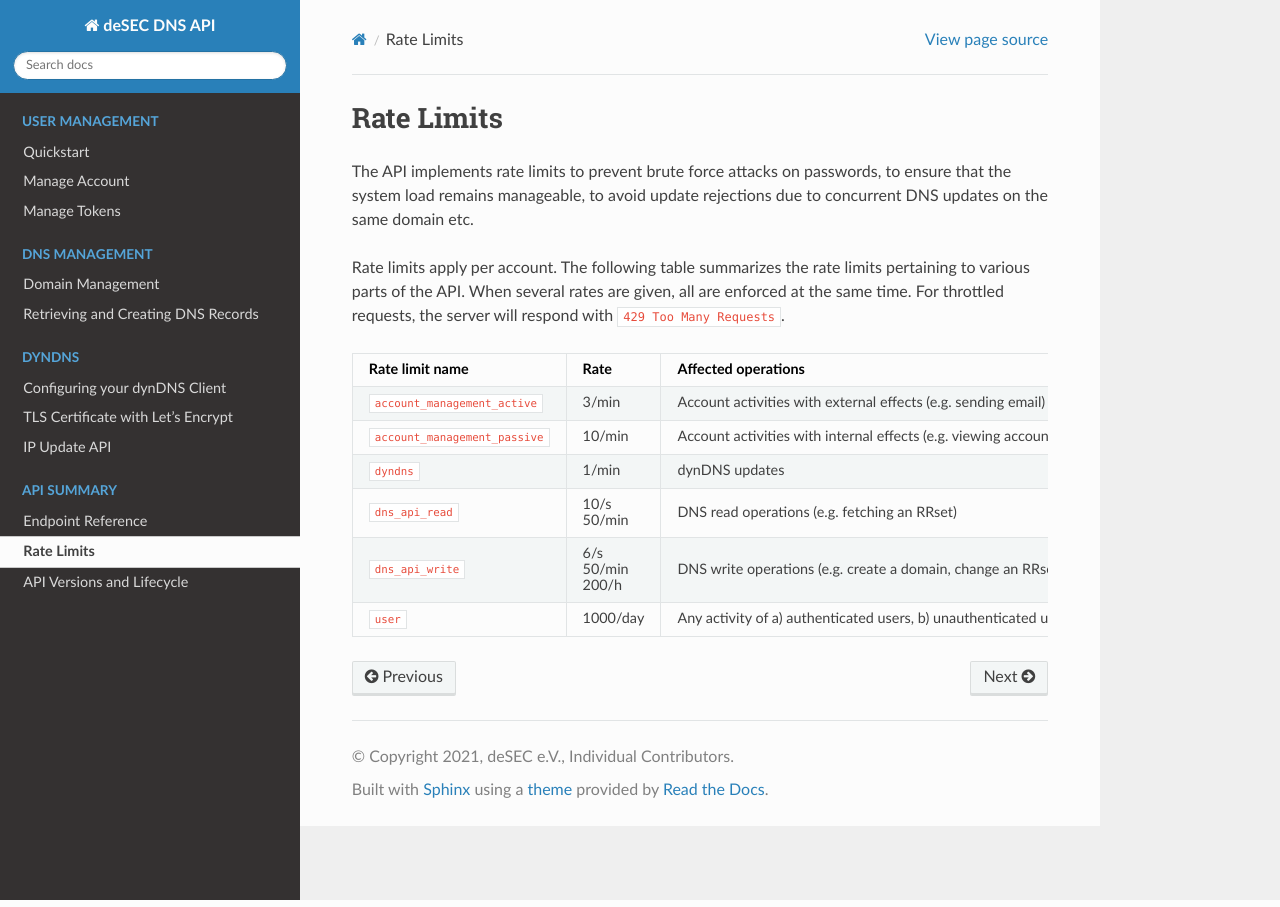
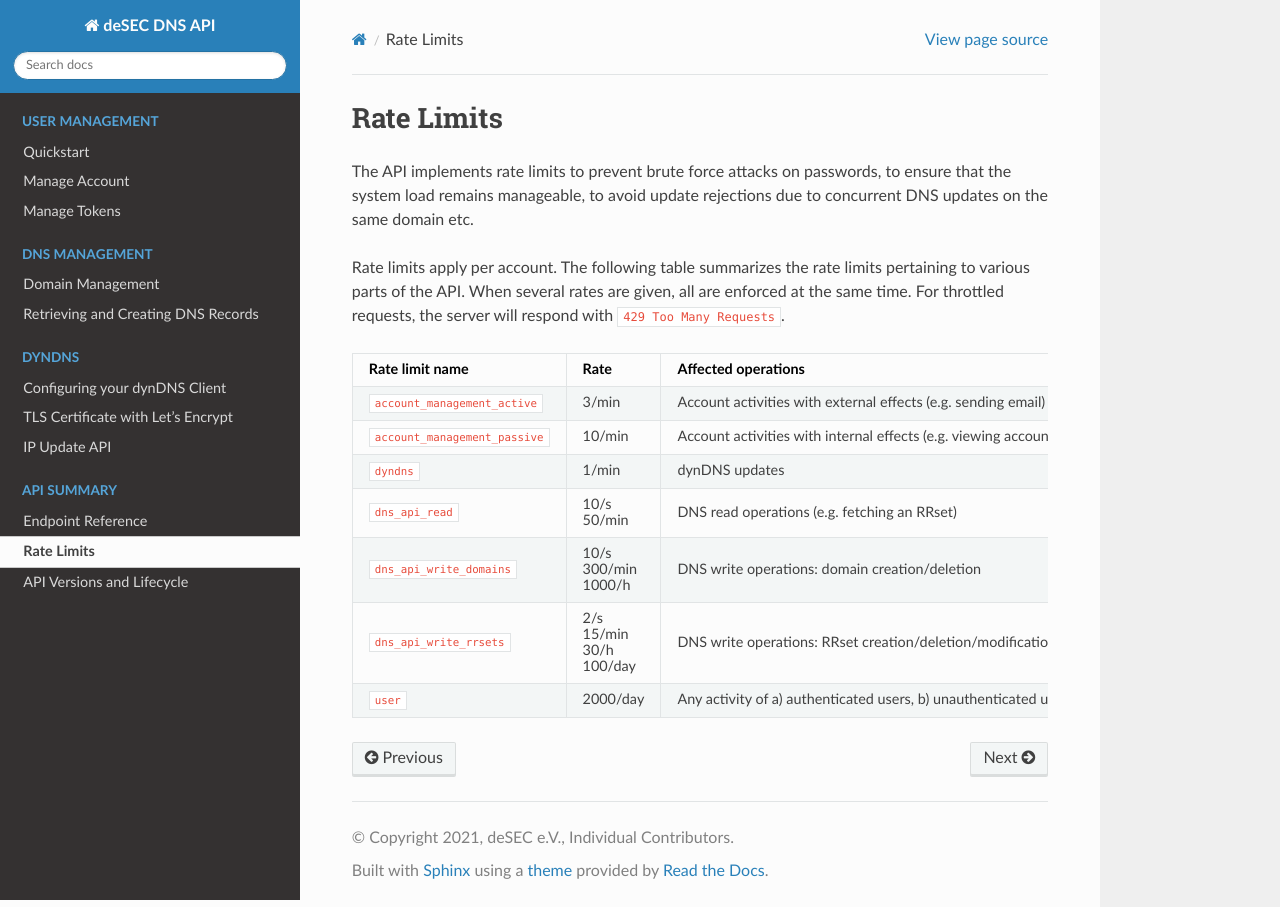
Before and after one commit to desec-io/desec-stack, a Sphinx documentation site: the page built from docs/rate-limits.rst, in a window 1280 px wide. Built offline with Sphinx 7.4.7 and the Read the Docs theme 2.0.0, drawn with Linux system fonts in a browser that asks for light colours.

Commit message:
feat(api): enable domain-specific rate limits, closes #525

```diff
--- a/docs/rate-limits.rst
+++ b/docs/rate-limits.rst
@@ -26,11 +26,19 @@ with ``429 Too Many Requests``.
 |                                |          |                                                                                           |
 |                                | 50/min   |                                                                                           |
 +--------------------------------+----------+-------------------------------------------------------------------------------------------+
-| ``dns_api_write``              | 6/s      | DNS write operations (e.g. create a domain, change an RRset)                              |
+| ``dns_api_write_domains``      | 10/s     | DNS write operations: domain creation/deletion                                            |
 |                                |          |                                                                                           |
-|                                | 50/min   |                                                                                           |
+|                                | 300/min  |                                                                                           |
 |                                |          |                                                                                           |
-|                                | 200/h    |                                                                                           |
+|                                | 1000/h   |                                                                                           |
 +--------------------------------+----------+-------------------------------------------------------------------------------------------+
-| ``user``                       | 1000/day | Any activity of a) authenticated users, b) unauthenticated users (by IP)                  |
+| ``dns_api_write_rrsets``       | 2/s      | DNS write operations: RRset creation/deletion/modification (per domain).  If you require  |
+|                                |          | more requests, consider using bulk requests.                                              |
+|                                | 15/min   |                                                                                           |
+|                                |          |                                                                                           |
+|                                | 30/h     |                                                                                           |
+|                                |          |                                                                                           |
+|                                | 100/day  |                                                                                           |
 +--------------------------------+----------+-------------------------------------------------------------------------------------------+
+| ``user``                       | 2000/day | Any activity of a) authenticated users, b) unauthenticated users (by IP)                  |
++--------------------------------+----------+-------------------------------------------------------------------------------------------+
```
Also changed, not shown: 4 other files.
